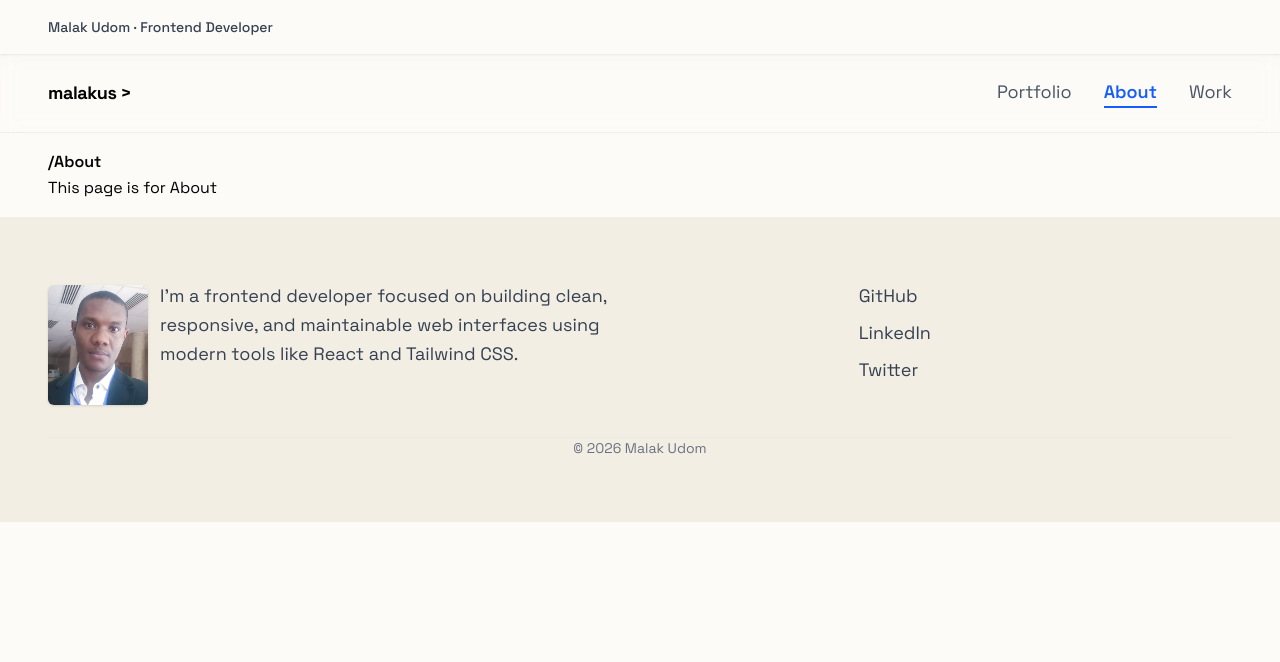
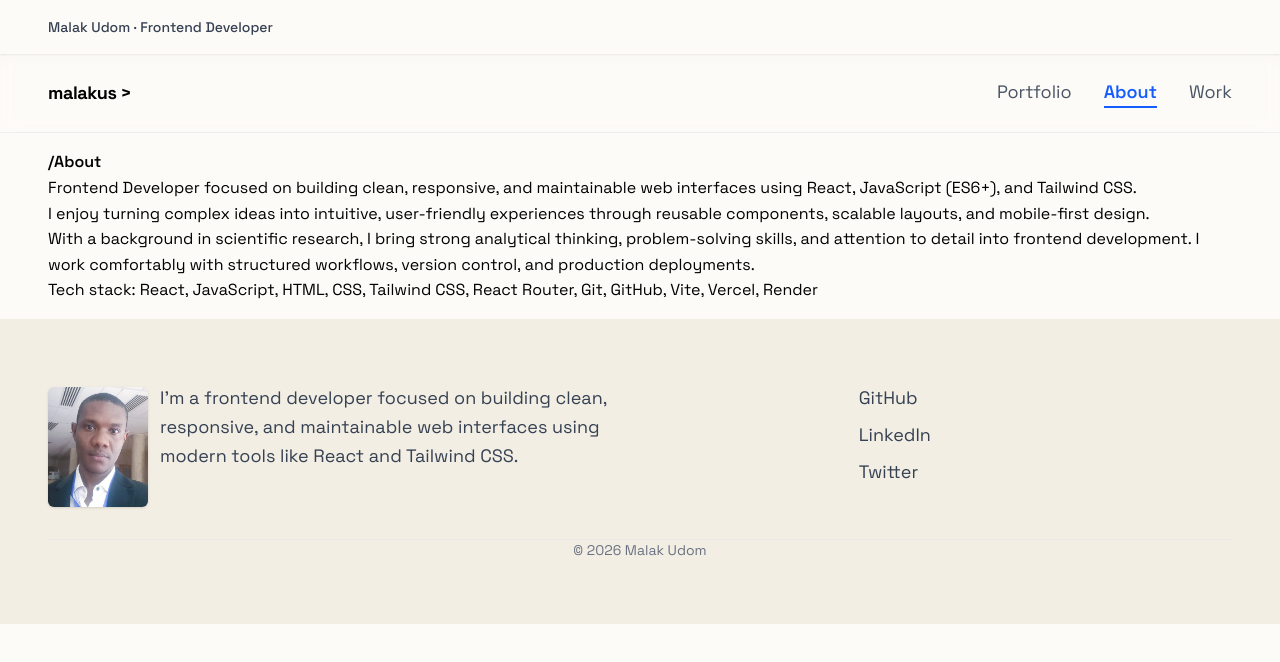
Before and after one commit to malakus4/portfolio-react, a React (Vite) app: page /about in a window 1280 px wide. Shown: the top 662 px of the page. Built offline with nearby package versions, Linux system fonts and the light colour scheme.

Commit message:
doc: update About text content

```diff
--- a/src/pages/About.jsx
+++ b/src/pages/About.jsx
@@ -30,7 +30,19 @@ function About() {
        <div className='container-page py-4'>
 
         <h2>/About</h2>
-        <p>This page is for About</p>
+        <p>Frontend Developer focused on building clean, responsive, and maintainable web interfaces using React, JavaScript (ES6+), and Tailwind CSS.</p>
+
+        <p>
+          I enjoy turning complex ideas into intuitive, user-friendly experiences through reusable components, scalable layouts, and mobile-first design.
+        </p>
+
+        <p>
+          With a background in scientific research, I bring strong analytical thinking, problem-solving skills, and attention to detail into frontend development. I work comfortably with structured workflows, version control, and production deployments.
+        </p>
+
+        <p>
+          Tech stack: React, JavaScript, HTML, CSS, Tailwind CSS, React Router, Git, GitHub, Vite, Vercel, Render
+        </p>
 
         </div>
 
```
